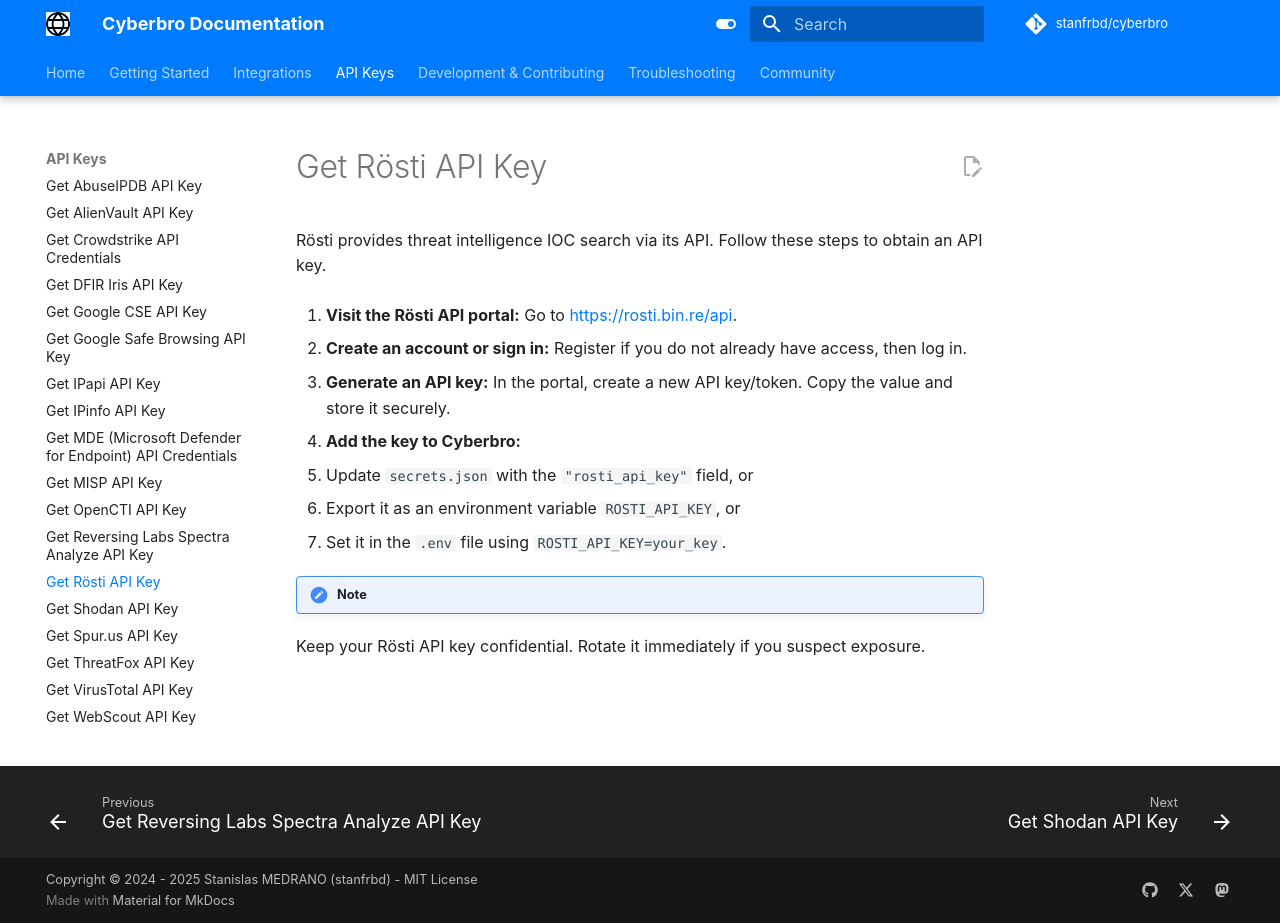
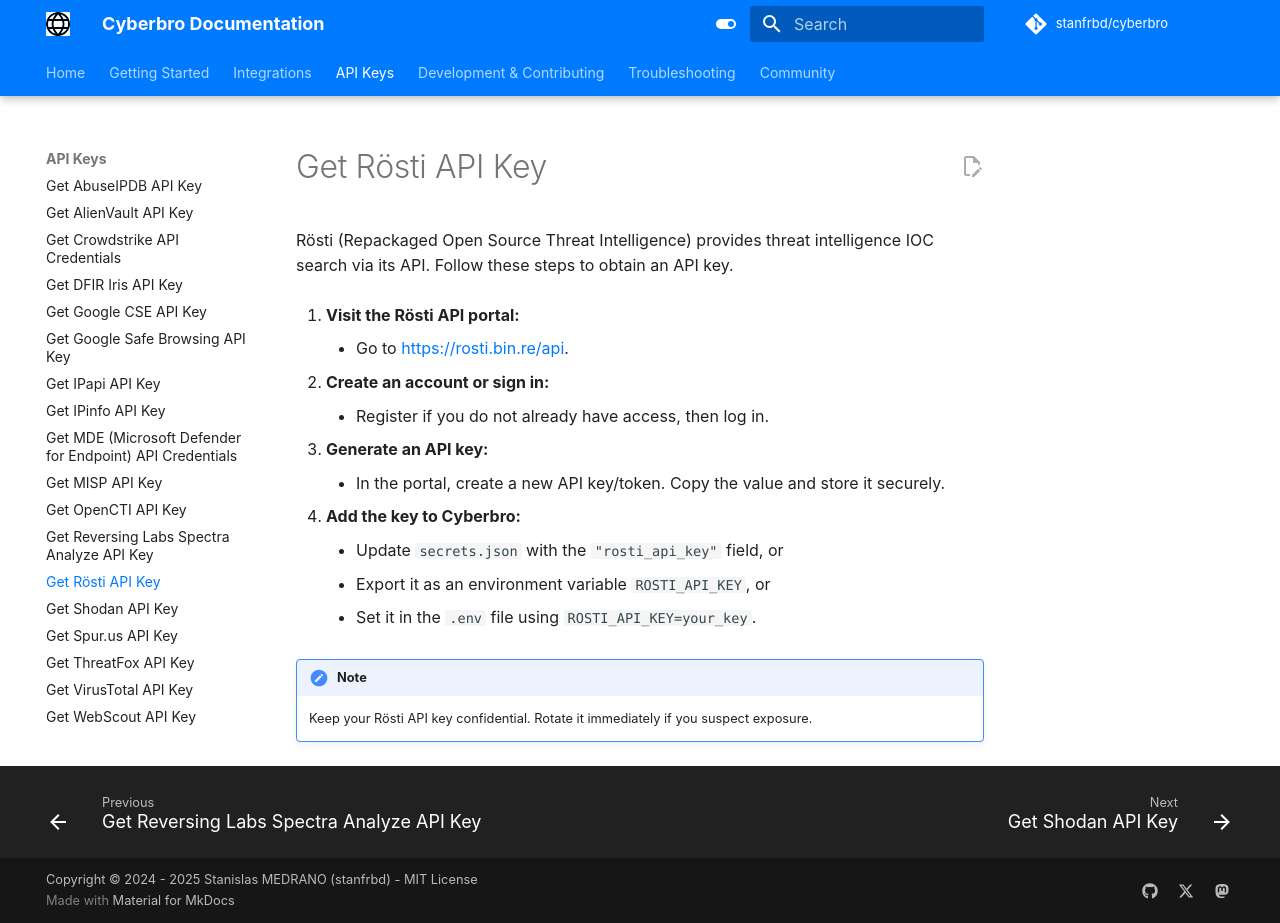
Before and after one commit to ubahmapk/cyberbro, an MkDocs documentation site: the page built from docs/api-keys/Get-Rosti-API-key.md, in a window 1280 px wide and 923 px high. Built offline with MkDocs 1.6.1 and Material for MkDocs 9.7.7, drawn with Linux system fonts in a browser that asks for light colours; some web fonts are replaced; comment, search, counter and statistics services are not loaded.

Commit message:
Clarify Rösti API documentation formatting

```diff
--- a/docs/api-keys/Get-Rosti-API-key.md
+++ b/docs/api-keys/Get-Rosti-API-key.md
@@ -1,18 +1,18 @@
-Rösti provides threat intelligence IOC search via its API. Follow these steps to obtain an API key.
+Rösti (Repackaged Open Source Threat Intelligence) provides threat intelligence IOC search via its API. Follow these steps to obtain an API key.
 
 1. **Visit the Rösti API portal:**
-   Go to [https://rosti.bin.re/api](https://rosti.bin.re/api).
+    - Go to [https://rosti.bin.re/api](https://rosti.bin.re/api).
 
 2. **Create an account or sign in:**
-   Register if you do not already have access, then log in.
+    - Register if you do not already have access, then log in.
 
 3. **Generate an API key:**
-   In the portal, create a new API key/token. Copy the value and store it securely.
+    - In the portal, create a new API key/token. Copy the value and store it securely.
 
 4. **Add the key to Cyberbro:**
-   - Update `secrets.json` with the `"rosti_api_key"` field, or
-   - Export it as an environment variable `ROSTI_API_KEY`, or
-   - Set it in the `.env` file using `ROSTI_API_KEY=your_key`.
+    - Update `secrets.json` with the `"rosti_api_key"` field, or
+    - Export it as an environment variable `ROSTI_API_KEY`, or
+    - Set it in the `.env` file using `ROSTI_API_KEY=your_key`.
 
 !!! note
-   Keep your Rösti API key confidential. Rotate it immediately if you suspect exposure.
+    Keep your Rösti API key confidential. Rotate it immediately if you suspect exposure.
```
